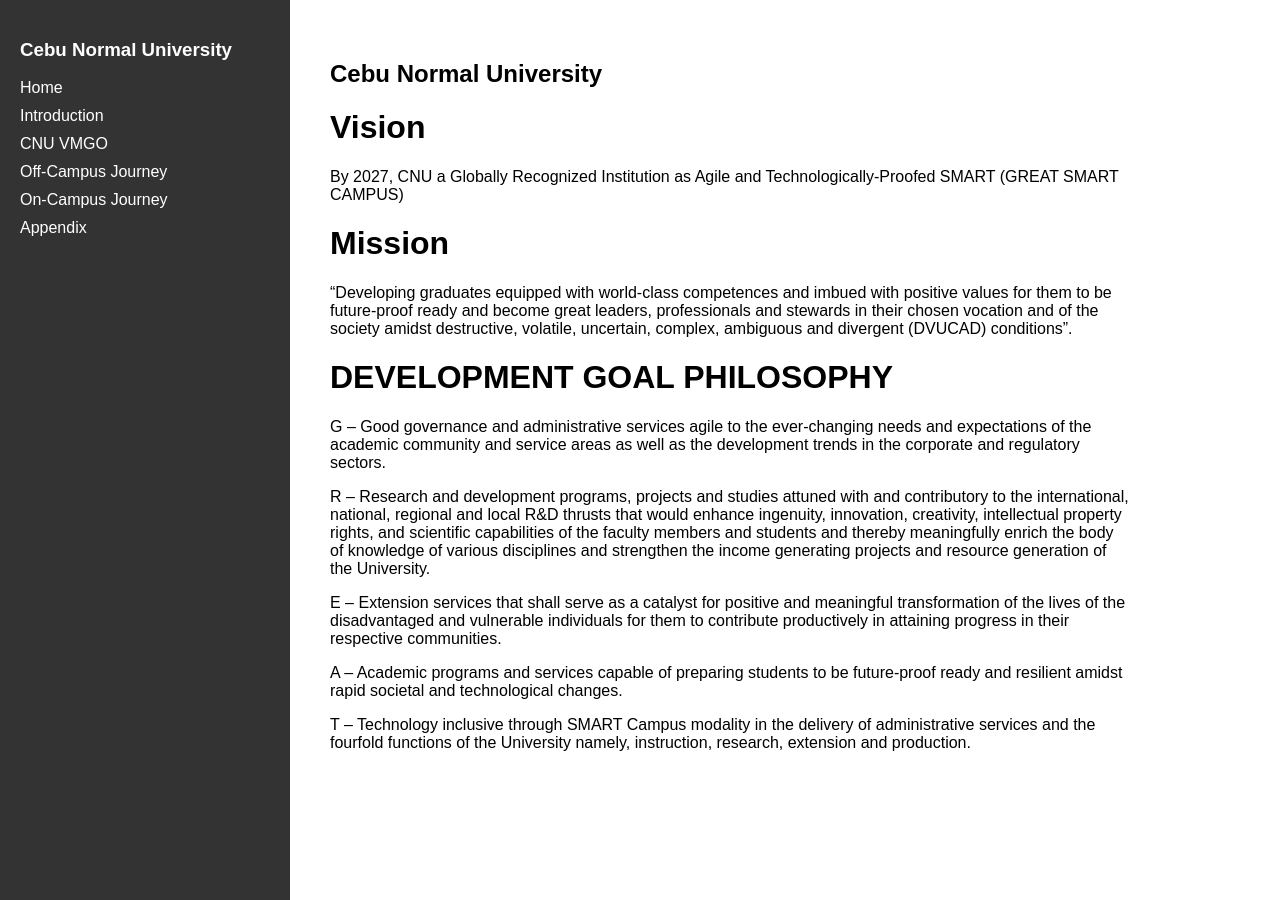
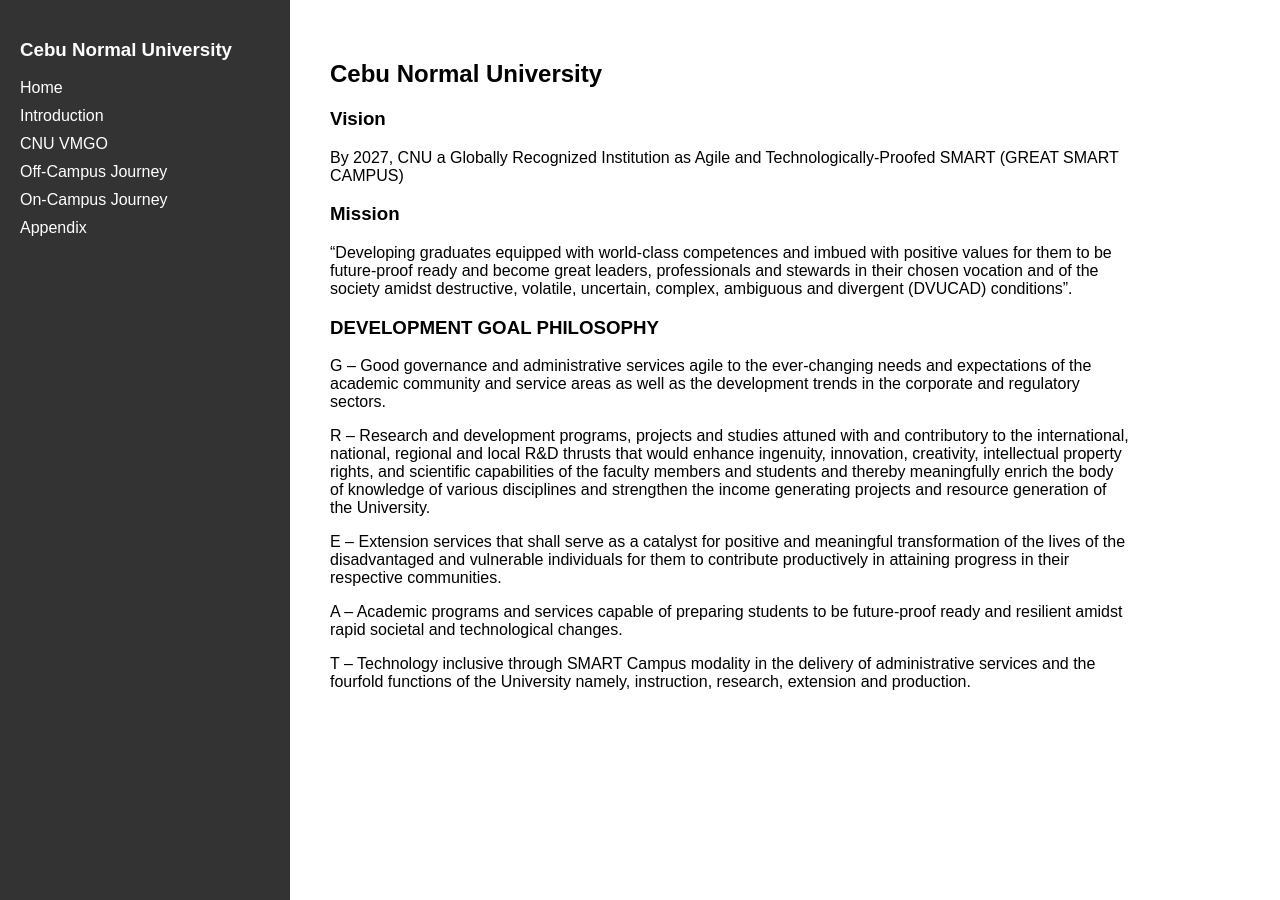
Before and after one commit to stevevevev/Diza.github.io, a Jekyll site: the page built from vmgo.md, in a window 1280 px wide. Built offline with Jekyll 4.4.1, drawn with Linux system fonts in a browser that asks for light colours.

```diff
--- a/vmgo.md
+++ b/vmgo.md
@@ -3,15 +3,15 @@ layout: default
 title: CNU VMGO
 ---
 ## Cebu Normal University
-# Vision
+### Vision
 
 By 2027, CNU a Globally Recognized Institution as Agile and Technologically-Proofed SMART (GREAT SMART CAMPUS)
 
-# Mission
+### Mission
 
 “Developing graduates equipped with world-class competences and imbued with positive values for them to be future-proof ready and become great leaders, professionals and stewards in their chosen vocation and of the society amidst destructive, volatile, uncertain, complex, ambiguous and divergent (DVUCAD) conditions”.
 
-# DEVELOPMENT GOAL PHILOSOPHY
+### DEVELOPMENT GOAL PHILOSOPHY
 
 G – Good governance and administrative services agile to the ever-changing needs and expectations of the academic community and service areas as well as the development trends in the corporate and regulatory sectors.
 
```
